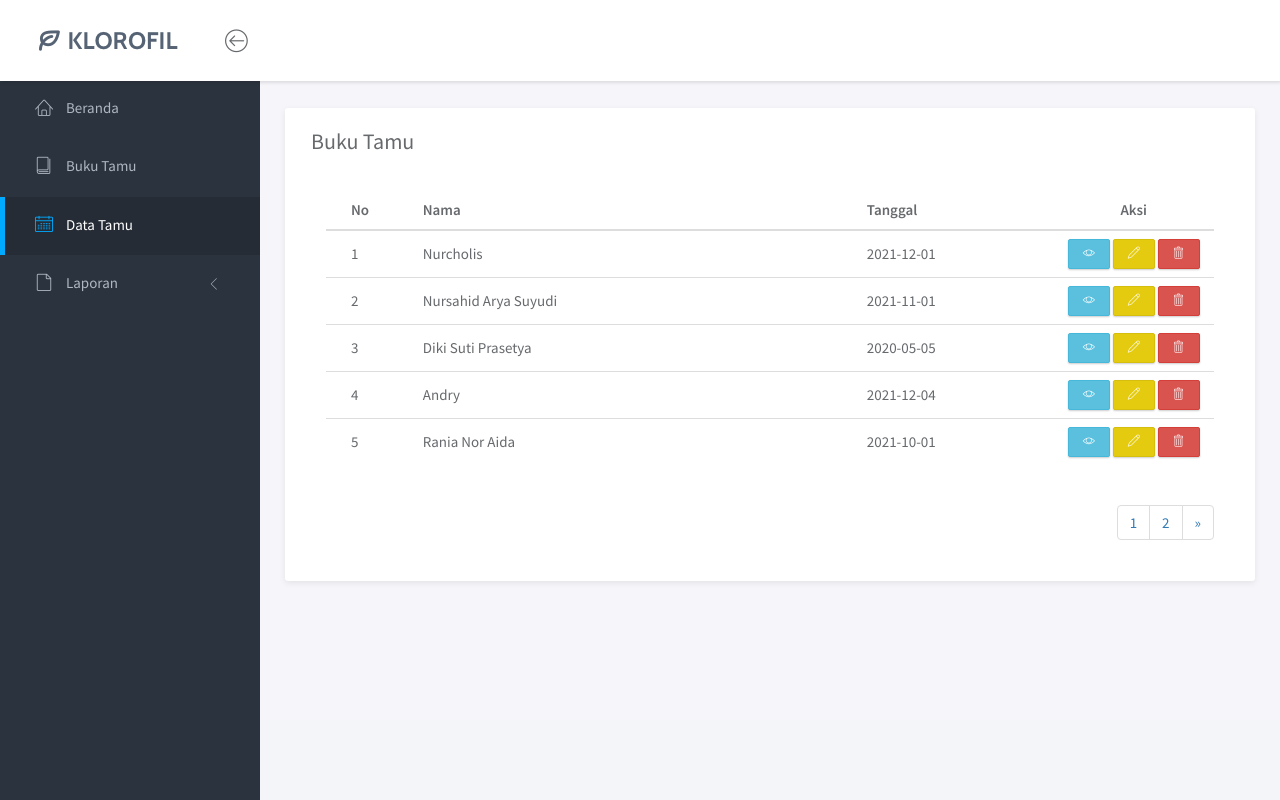
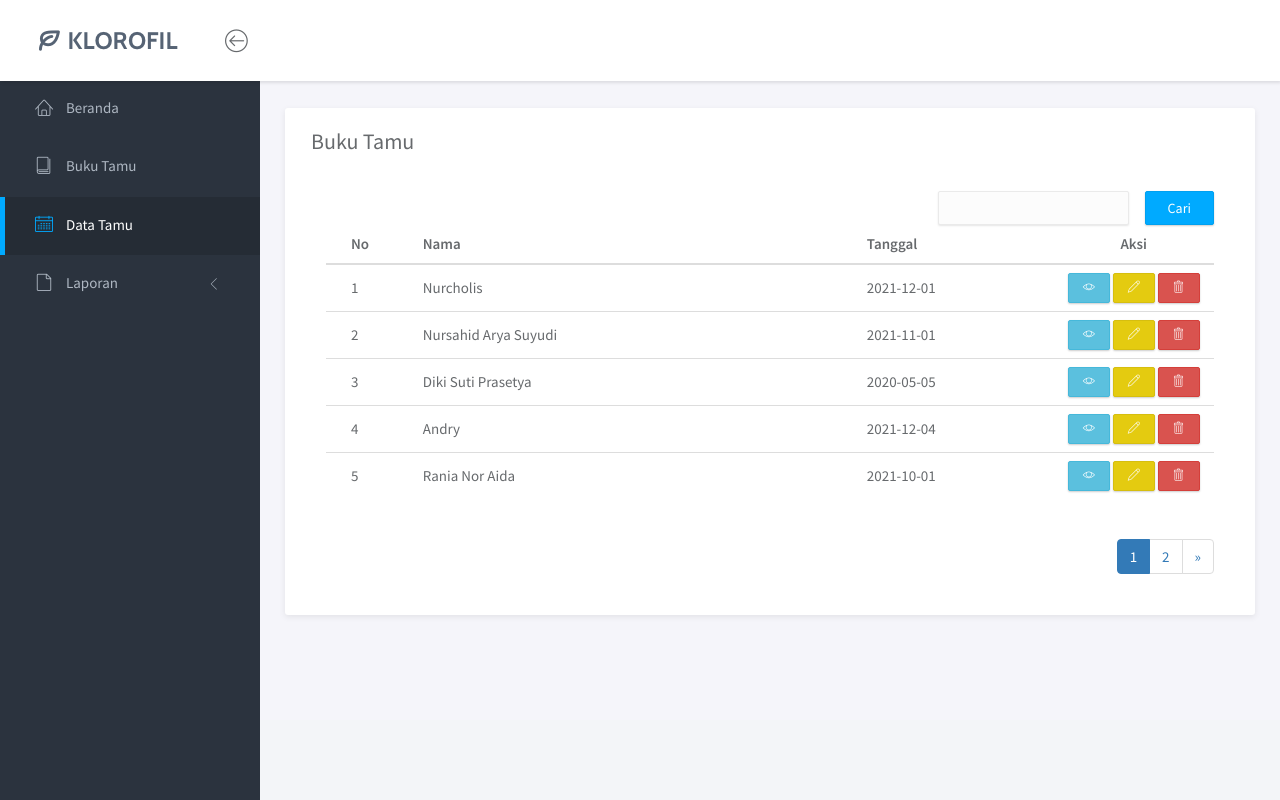
Before and after one commit to yafizh/Buku-Tamu, a PHP site: page /index.php?page=data_tamu&halaman=1 in a window 1280 px wide. Run offline with PHP 8.4, Linux system fonts and the light colour scheme; data comes from the database, SQL or seed files in the repository.

Commit message:
make pagination in halaman_data_tamu.php

```diff
--- a/halaman_data_tamu.php
+++ b/halaman_data_tamu.php
@@ -10,6 +10,15 @@
                     <!-- <p class="panel-subtitle">Periode: 1 Januar 14, 2016 - Oct 21, 2016</p> -->
                 </div>
                 <div class="panel-body">
+                    <div class="col-md-8">
+
+                    </div>
+                    <div class="col-md-4">
+                        <form action="" method="POST" style="display: flex; justify-content: end;">
+                            <input type="text" name="keyword" class="form-control" value="<?= isset($_POST['keyword']) ? $_POST['keyword'] : ""; ?>" style="margin-right: 16px;">
+                            <button type="submit" name="submit" class="btn btn-primary">Cari</button>
+                        </form>
+                    </div>
                     <div class="col-md-12">
                         <!-- TABLE HOVER -->
                         <table class="table table-hover">
@@ -25,6 +34,8 @@
                                 <?php
                                 require_once "koneksi.php";
 
+                                $keyword = isset($_POST['keyword']) ? $_POST['keyword'] : "";
+
                                 $batas = 5;
                                 $halaman = isset($_GET['halaman']) ? (int)$_GET['halaman'] : 1;
                                 $halaman_awal = ($halaman > 1) ? ($halaman * $batas) - $batas : 0;
@@ -32,11 +43,11 @@
                                 $sebelumnya = $halaman - 1;
                                 $selanjutnya = $halaman + 1;
 
-                                $data = $mysqli->query("SELECT * FROM tabel_buku_tamu");
+                                $data = $mysqli->query("SELECT * FROM tabel_buku_tamu WHERE nama LIKE '%$keyword%' OR tanggal LIKE '%$keyword%'");
                                 $jumlah_data = mysqli_num_rows($data);
                                 $total_halaman = ceil($jumlah_data / $batas);
 
-                                $data_tamu = $mysqli->query("SELECT * FROM tabel_buku_tamu LIMIT $halaman_awal, $batas");
+                                $data_tamu = $mysqli->query("SELECT * FROM tabel_buku_tamu WHERE nama LIKE '%$keyword%' OR tanggal LIKE '%$keyword%' LIMIT $halaman_awal, $batas");
                                 $nomor = $halaman_awal + 1;
 
 
@@ -69,7 +80,11 @@
                                         </li>
                                     <?php endif; ?>
                                     <?php for ($i = 1; $i <= $total_halaman; $i++) : ?>
-                                        <li><a href="index.php?page=data_tamu&halaman=<?= $i; ?>"><?= $i; ?></a></li>
+                                        <?php if ($i == $halaman) : ?>
+                                            <li class="active"><a href="index.php?page=data_tamu&halaman=<?= $i; ?>"><?= $i; ?></a></li>
+                                        <?php else : ?>
+                                            <li><a href="index.php?page=data_tamu&halaman=<?= $i; ?>"><?= $i; ?></a></li>
+                                        <?php endif; ?>
                                     <?php endfor; ?>
                                     <?php if ($selanjutnya <= $total_halaman) : ?>
                                         <li>
```
